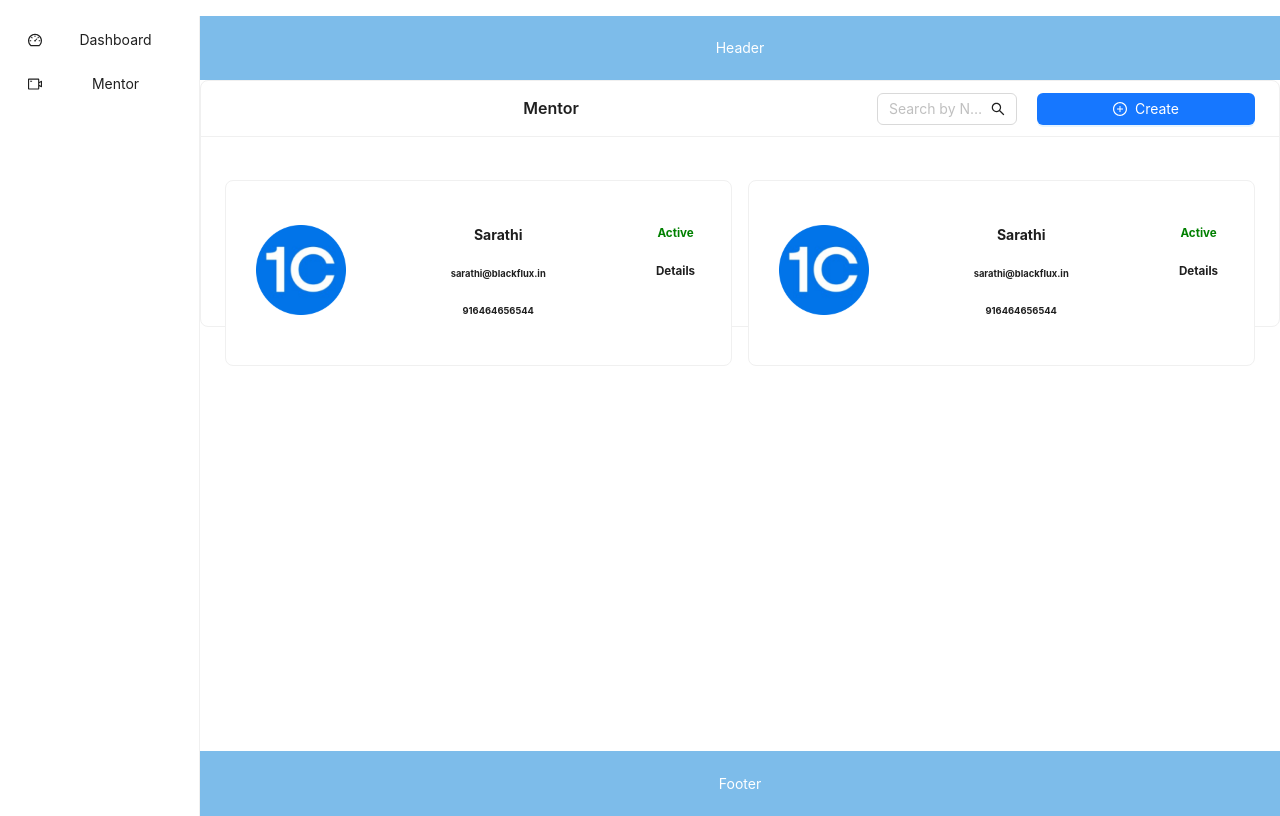
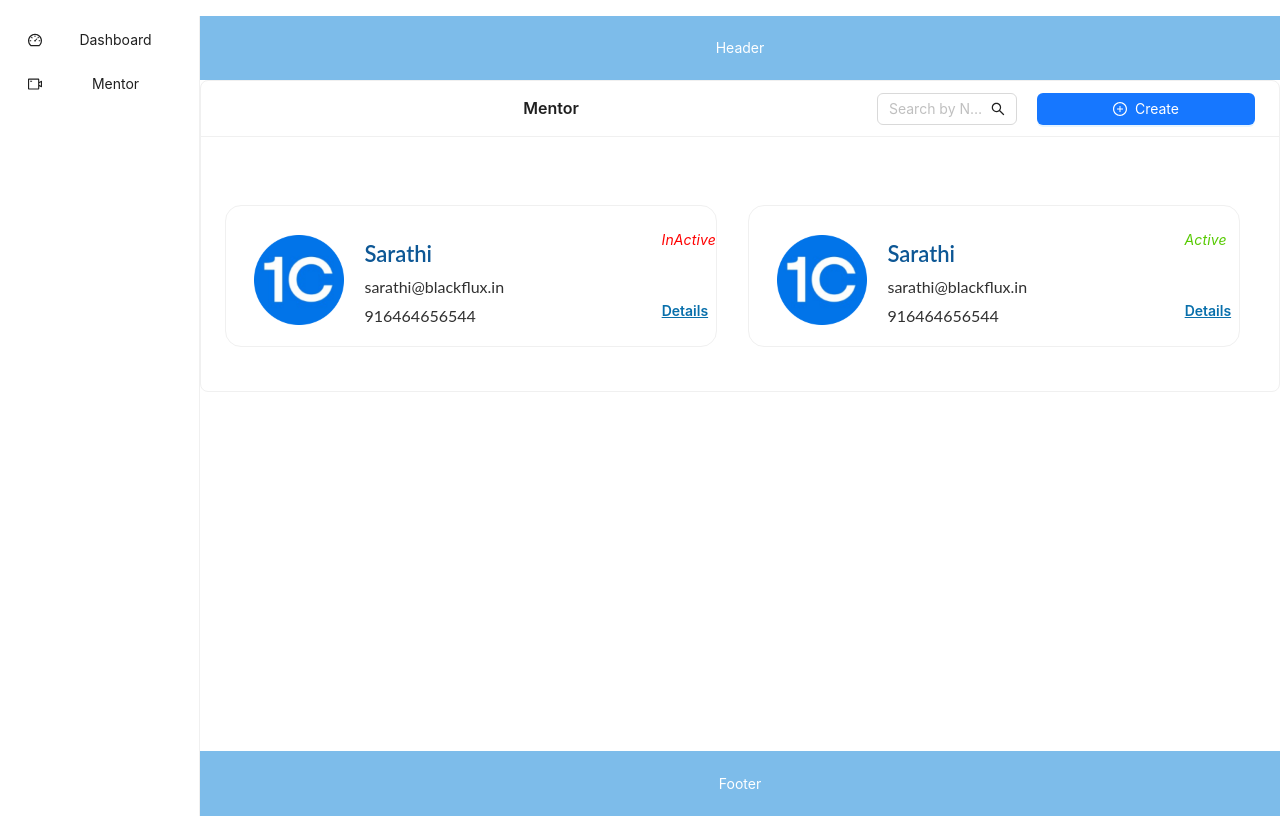
Before and after one commit to sarathirangasamy/c2i-design, a React (Create React App) app: page / in a window 1280 px wide. Built offline with nearby package versions, Linux system fonts and the light colour scheme.

Commit message:
Mentor page design added

```diff
--- a/src/index.css
+++ b/src/index.css
@@ -22,6 +22,7 @@ code {
   --light-primary-main: #9155fd;
   --table-td-hr-primary: #d9d9d9;
   --table-tr-hr-primary: #b0a6a6;
+  --text-solid-blue: #0d5795;
 }
 
 .card-custom-title .ant-card-head-title {
--- a/src/mentor/index.tsx
+++ b/src/mentor/index.tsx
@@ -68,10 +68,10 @@ export const Mentor: React.FC = () => {
             >
                 <Row gutter={16}>
                     <Col xl={12} lg={12} md={24} sm={24} xs={24} className="mentor-custom-col">
-                        <Card className="" hoverable={true}>
+                        <Card className="dashboard-cards" hoverable={true}>
                             <Row className="card-content" gutter={16}>
 
-                                <Col span={6} style={{margin:'auto'}}>
+                                <Col span={6} style={{ margin: 'auto' }}>
                                     <div className="">
                                         <img alt='' className='mentor-img-align' src="/images/icon/ellipse.png" />
                                     </div>
@@ -80,13 +80,12 @@ export const Mentor: React.FC = () => {
 
                                 <Col span={14}>
                                     <div className="card-headers">
-                                        <h4>{'Sarathi'}</h4>
-                                        <h6>{'sarathi@blackflux.in'}</h6>
-                                        <h6>
+                                        <h4 className='mentor-custom-style mentor-text-primary'>{'Sarathi'}</h4>
+                                        <h6 className='mentor-custom-style mentor-text-secondary'>{'sarathi@blackflux.in'}</h6>
+                                        <h6 className='mentor-custom-style mentor-text-secondary'>
                                             {'91'}
                                             {'6464656544'}
                                         </h6>
-
                                     </div>
                                 </Col>
 
@@ -95,10 +94,10 @@ export const Mentor: React.FC = () => {
                                         <h5
                                             className='mentor-status-text'
                                             style={
-                                                { color: 'green' }
+                                                { color: 'red' }
                                             }
                                         >
-                                            {'Active'}
+                                            {'InActive'}
                                         </h5>
 
                                         <span
@@ -114,10 +113,10 @@ export const Mentor: React.FC = () => {
                     </Col>
 
                     <Col xl={12} lg={12} md={24} sm={24} xs={24} className="mentor-custom-col">
-                        <Card className="" hoverable={true}>
+                        <Card className="dashboard-cards" hoverable={true}>
                             <Row className="card-content" gutter={16}>
 
-                                <Col span={6} style={{margin:'auto'}}>
+                                <Col span={6} style={{ margin: 'auto' }}>
                                     <div className="">
                                         <img alt='' className='mentor-img-align' src="/images/icon/ellipse.png" />
                                     </div>
@@ -126,13 +125,12 @@ export const Mentor: React.FC = () => {
 
                                 <Col span={14}>
                                     <div className="card-headers">
-                                        <h4>{'Sarathi'}</h4>
-                                        <h6>{'sarathi@blackflux.in'}</h6>
-                                        <h6>
+                                        <h4 className='mentor-custom-style mentor-text-primary'>{'Sarathi'}</h4>
+                                        <h6 className='mentor-custom-style mentor-text-secondary'>{'sarathi@blackflux.in'}</h6>
+                                        <h6 className='mentor-custom-style mentor-text-secondary'>
                                             {'91'}
                                             {'6464656544'}
                                         </h6>
-
                                     </div>
                                 </Col>
 
@@ -141,7 +139,7 @@ export const Mentor: React.FC = () => {
                                         <h5
                                             className='mentor-status-text'
                                             style={
-                                                { color: 'green' }
+                                                { color: '#56CA00' }
                                             }
                                         >
                                             {'Active'}
--- a/src/mentor/styles.css
+++ b/src/mentor/styles.css
@@ -3,6 +3,15 @@
   font-size: 28px;
   text-align: left;
   margin-left: 20px;
+}
+
+.dashboard-cards {
+  width: 97%;
+  height: 142px;
+  margin-top: 25px;
+  border-radius: 16px;
+  background: var(--main-txt-color);
+  overflow: hidden;
 }
 
 .mentor-fonStyle {
@@ -22,10 +31,73 @@
 .mentor-custom-col {
   padding: 20px 20px;
   gap: 24px;
-  height: 142px;
 }
 
 .mentor-img-align {
   width: 90px;
   height: 90px;
 }
+
+.mentor-custom-style {
+  font-family: Lato;
+  line-height: normal;
+  margin-top: 10px;
+  margin-bottom: 10px;
+  text-align: left;
+}
+
+.mentor-text-primary {
+  font-weight: 600;
+  font-size: 22px;
+  font-style: normal;
+  color: #0d5795;
+}
+
+.mentor-text-secondary {
+  font-weight: 400;
+  font-size: 16px;
+  font-style: normal;
+  color: #303030;
+}
+
+.mentor-status-text {
+  margin: 0px;
+  font-family: Inter;
+  font-size: 14px;
+  font-style: italic;
+  font-weight: 400;
+  line-height: 20px;
+  letter-spacing: 0.14px;
+  margin-left: 30px;
+  position: inherit;
+}
+
+.mentor-detail-text {
+  position: absolute;
+  bottom: -7px;
+}
+
+.mentor-detail-text h5 {
+  color: #086fab;
+  font-family: Inter;
+  font-size: 14px;
+  font-style: normal;
+  font-weight: 600;
+  line-height: normal;
+  text-decoration-line: underline;
+}
+
+@media only screen and (max-width: 1100px) and (min-width: 600px) {
+  .mentor-img-align {
+    width: 70px;
+    height: 70px;
+  }
+}
+
+
+@media only screen and (max-width: 600px) and (min-width: 300px) {
+  .mentor-img-align {
+    width: 60px;
+    height: 60px;
+  }
+}
```
